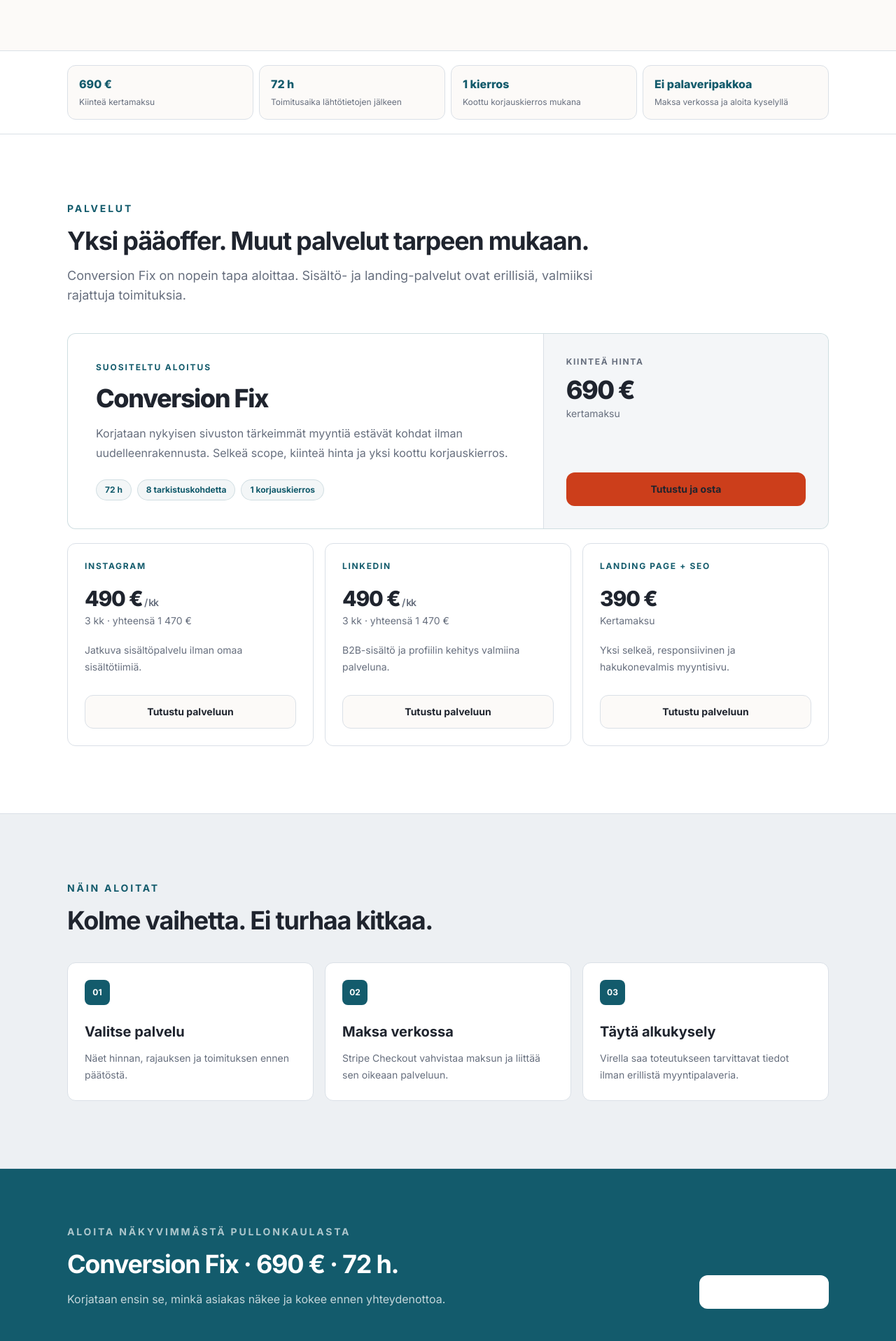
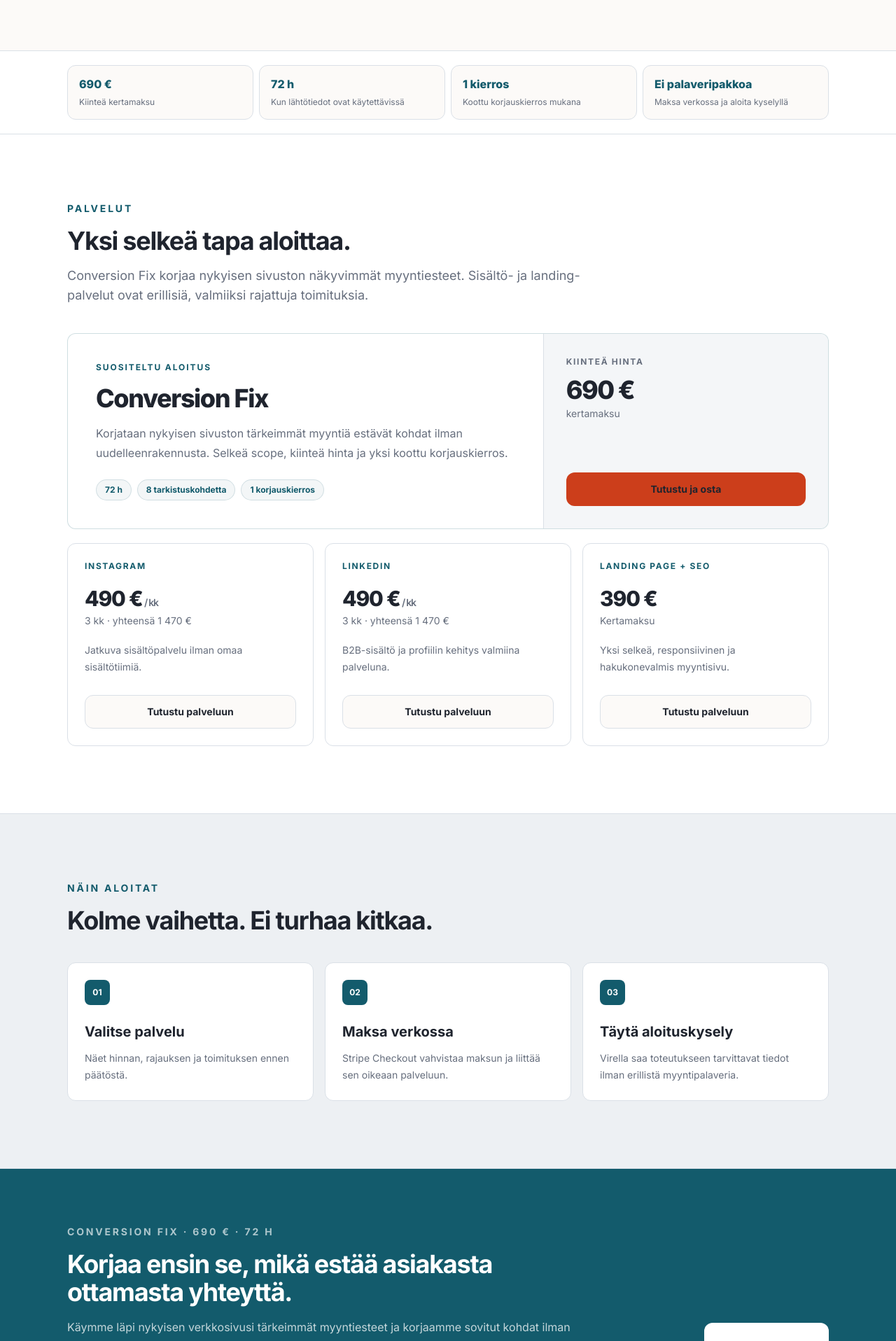
Before and after one commit to Jambovisuaalit/virella-helsinki-web, a Next.js app: page / in a window 1280 px wide. Shown: the part 820-2736 px from the top of the page at 70% size. Built offline with nearby package versions, Linux system fonts and the light colour scheme.

Commit message:
copy: sharpen final Conversion Fix call to action

```diff
--- a/app/page.tsx
+++ b/app/page.tsx
@@ -20,7 +20,7 @@ const conversionChecks = [
 
 const promises = [
   ["690 €", "Kiinteä kertamaksu"],
-  ["72 h", "Toimitusaika lähtötietojen jälkeen"],
+  ["72 h", "Kun lähtötiedot ovat käytettävissä"],
   ["1 kierros", "Koottu korjauskierros mukana"],
   ["Ei palaveripakkoa", "Maksa verkossa ja aloita kyselyllä"],
 ] as const;
@@ -104,8 +104,8 @@ export default function Home() {
           <SectionContainer className="py-16 md:py-24">
             <div className="max-w-[760px]">
               <p className="text-xs font-bold uppercase tracking-[0.2em] text-brand sm:text-sm">Palvelut</p>
-              <h2 className="mt-4 text-3xl font-bold tracking-[-0.035em] sm:text-4xl">Yksi pääoffer. Muut palvelut tarpeen mukaan.</h2>
-              <p className="mt-4 text-base leading-7 text-muted sm:text-lg">Conversion Fix on nopein tapa aloittaa. Sisältö- ja landing-palvelut ovat erillisiä, valmiiksi rajattuja toimituksia.</p>
+              <h2 className="mt-4 text-3xl font-bold tracking-[-0.035em] sm:text-4xl">Yksi selkeä tapa aloittaa.</h2>
+              <p className="mt-4 text-base leading-7 text-muted sm:text-lg">Conversion Fix korjaa nykyisen sivuston näkyvimmät myyntiesteet. Sisältö- ja landing-palvelut ovat erillisiä, valmiiksi rajattuja toimituksia.</p>
             </div>
 
             <Card className="mt-10 grid overflow-hidden border-brand/20 bg-background shadow-none lg:grid-cols-[1.25fr_0.75fr]">
@@ -158,7 +158,7 @@ export default function Home() {
               {[
                 ["01", "Valitse palvelu", "Näet hinnan, rajauksen ja toimituksen ennen päätöstä."],
                 ["02", "Maksa verkossa", "Stripe Checkout vahvistaa maksun ja liittää sen oikeaan palveluun."],
-                ["03", "Täytä alkukysely", "Virella saa toteutukseen tarvittavat tiedot ilman erillistä myyntipalaveria."],
+                ["03", "Täytä aloituskysely", "Virella saa toteutukseen tarvittavat tiedot ilman erillistä myyntipalaveria."],
               ].map(([number, title, text]) => (
                 <li key={number}>
                   <Card className="h-full p-6 shadow-none">
@@ -176,11 +176,11 @@ export default function Home() {
           <SectionContainer className="py-16 md:py-20">
             <div className="flex flex-col gap-7 md:flex-row md:items-end md:justify-between">
               <div className="max-w-[720px]">
-                <p className="text-xs font-bold uppercase tracking-[0.2em] text-white/65 sm:text-sm">Aloita näkyvimmästä pullonkaulasta</p>
-                <h2 className="mt-4 text-3xl font-bold tracking-[-0.035em] sm:text-4xl">Conversion Fix · 690 € · 72 h.</h2>
-                <p className="mt-4 text-base leading-7 text-white/75">Korjataan ensin se, minkä asiakas näkee ja kokee ennen yhteydenottoa.</p>
+                <p className="text-xs font-bold uppercase tracking-[0.2em] text-white/65 sm:text-sm">Conversion Fix · 690 € · 72 h</p>
+                <h2 className="mt-4 text-3xl font-bold tracking-[-0.035em] sm:text-4xl">Korjaa ensin se, mikä estää asiakasta ottamasta yhteyttä.</h2>
+                <p className="mt-4 text-base leading-7 text-white/75">Käymme läpi nykyisen verkkosivusi tärkeimmät myyntiesteet ja korjaamme sovitut kohdat ilman täyttä verkkosivuprojektia.</p>
               </div>
-              <ButtonLink href="/verkkosivu-kuntoon" className="shrink-0 border-white/20 bg-white text-brand hover:bg-cloud" variant="secondary">Katso Conversion Fix</ButtonLink>
+              <ButtonLink href="/verkkosivu-kuntoon" className="shrink-0 border-white/20 bg-white text-brand hover:bg-cloud" variant="secondary">Osta Conversion Fix</ButtonLink>
             </div>
           </SectionContainer>
         </section>
```
